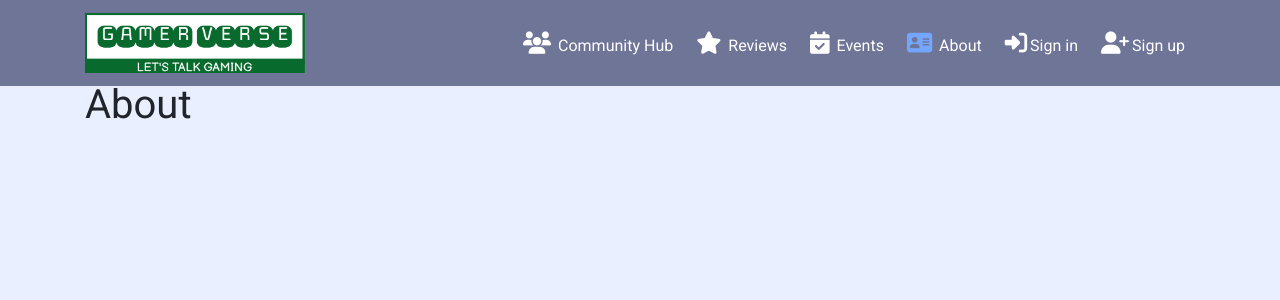
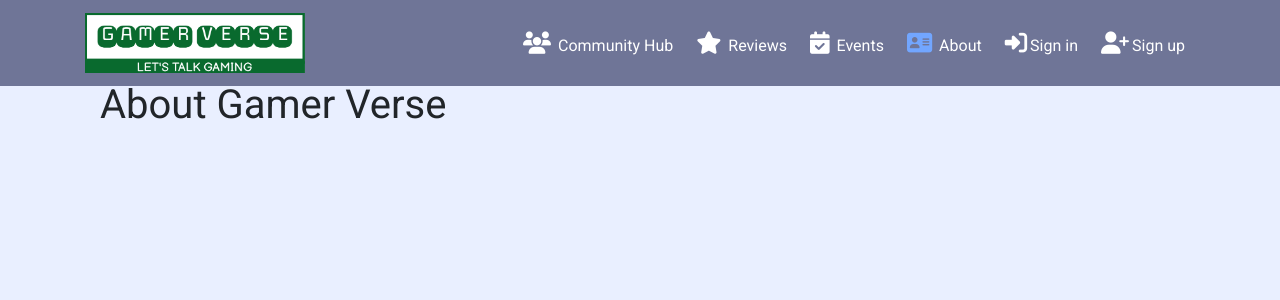
Before and after one commit to Jbachtiger/ci-pp5-gamer-verse, a React (Create React App) app: page /about in a window 1280 px wide. Shown: the top 300 px of the page. Built offline with nearby package versions, Linux system fonts and the light colour scheme; no server answers.

Commit message:
Create about component and link to App.js

```diff
--- a/src/App.js
+++ b/src/App.js
@@ -18,6 +18,7 @@ import ReviewCreateForm from "./pages/reviews/ReviewCreateForm";
 import ReviewEditForm from "./pages/reviews/ReviewEditForm";
 import ReviewPage from "./pages/reviews/ReviewPage";
 import ReviewsPage from "./pages/reviews/ReviewsPage";
+import About from "./pages/about/About";
 
 function App() {
   const currentUser = useCurrentUser();
@@ -79,7 +80,7 @@ function App() {
             path="/profiles/:id/edit"
             render={() => <ProfileEditForm />}
           />
-          <Route exact path="/about" render={() => <h1>About</h1>} />
+          <Route exact path="/about" render={() => <About />} />
           <Route render={() => <h1>Page not found!</h1>} />
         </Switch>
       </Container>
--- /dev/null
+++ b/src/pages/about/About.js
@@ -0,0 +1,12 @@
+import React from "react";
+import { Container } from "react-bootstrap";
+
+function About() {
+  return (
+    <Container>
+      <h1>About Gamer Verse</h1>
+    </Container>
+  );
+}
+
+export default About;
--- a/src/pages/reviews/ReviewCreateForm.js
+++ b/src/pages/reviews/ReviewCreateForm.js
@@ -11,7 +11,7 @@ import appStyles from "../../App.module.css";
 import btnStyles from "../../styles/Button.module.css";
 import createFormStyles from "../../styles/PostCreateForm.module.css";
 
-const ReviewCreateForm = () => {
+function ReviewCreateForm() {
   useRedirect("loggedOut");
   const [errors, setErrors] = useState({});
 
@@ -76,8 +76,9 @@ const ReviewCreateForm = () => {
     try {
       const { data } = await axiosReq.post("/reviews/", formData);
       history.push(`/reviews/${data.id}`);
+      console.log(formData);
     } catch (err) {
-      // console.log(err);
+      console.log(err);
       if (err.response?.status !== 401) {
         setErrors(err.response?.data);
       }
@@ -184,8 +185,7 @@ const ReviewCreateForm = () => {
             onChange={handleChange}
             aria-label="game publisher"
             placeholder="Publisher name"
-          >
-          </Form.Control>
+          ></Form.Control>
         </Form.Group>
         {errors?.game_publisher?.map((message, idx) => (
           <Alert variant="warning" key={idx}>
@@ -201,8 +201,7 @@ const ReviewCreateForm = () => {
             onChange={handleChange}
             aria-label="game developer"
             placeholder="Developer name"
-          >
-          </Form.Control>
+          ></Form.Control>
         </Form.Group>
         {errors?.game_developer?.map((message, idx) => (
           <Alert variant="warning" key={idx}>
@@ -259,9 +258,10 @@ const ReviewCreateForm = () => {
           Cancel
         </Button>
       </Form>
+      console.log(Form);
       <br />
     </Container>
   );
-};
+}
 
 export default ReviewCreateForm;
```
Also changed, not shown: 1 other file (tests, documents, lock files or other folders).
